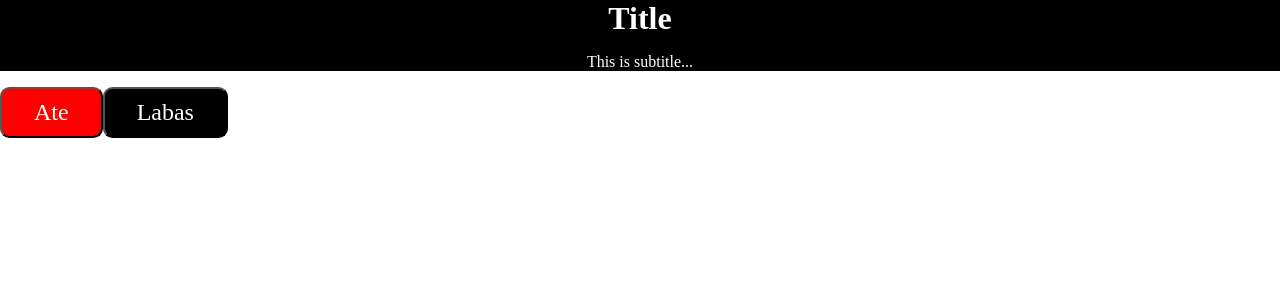
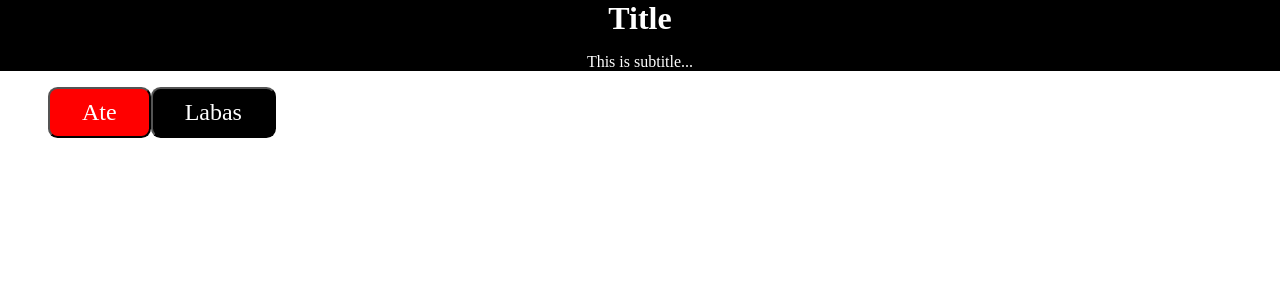
Before and after one commit to ervinask/react-first, a React (Create React App) app: page / in a window 1280 px wide. Shown: the top 300 px of the page. Built offline with nearby package versions, Linux system fonts and the light colour scheme.

Commit message:
fixed section component

```diff
--- a/src/components/Section/Section.css
+++ b/src/components/Section/Section.css
@@ -1,4 +1,5 @@
 section {
   margin: 0 auto;
-  width: 100%;
+  width: calc(100% - 6rem);
+  padding: 0 3rem;
 }
--- a/src/components/Section/Section.jsx
+++ b/src/components/Section/Section.jsx
@@ -1,4 +1,5 @@
 import React from "react";
+import "./Section.css";
 
 const Section = ({ children }) => {
   return <section>{children}</section>;
```
